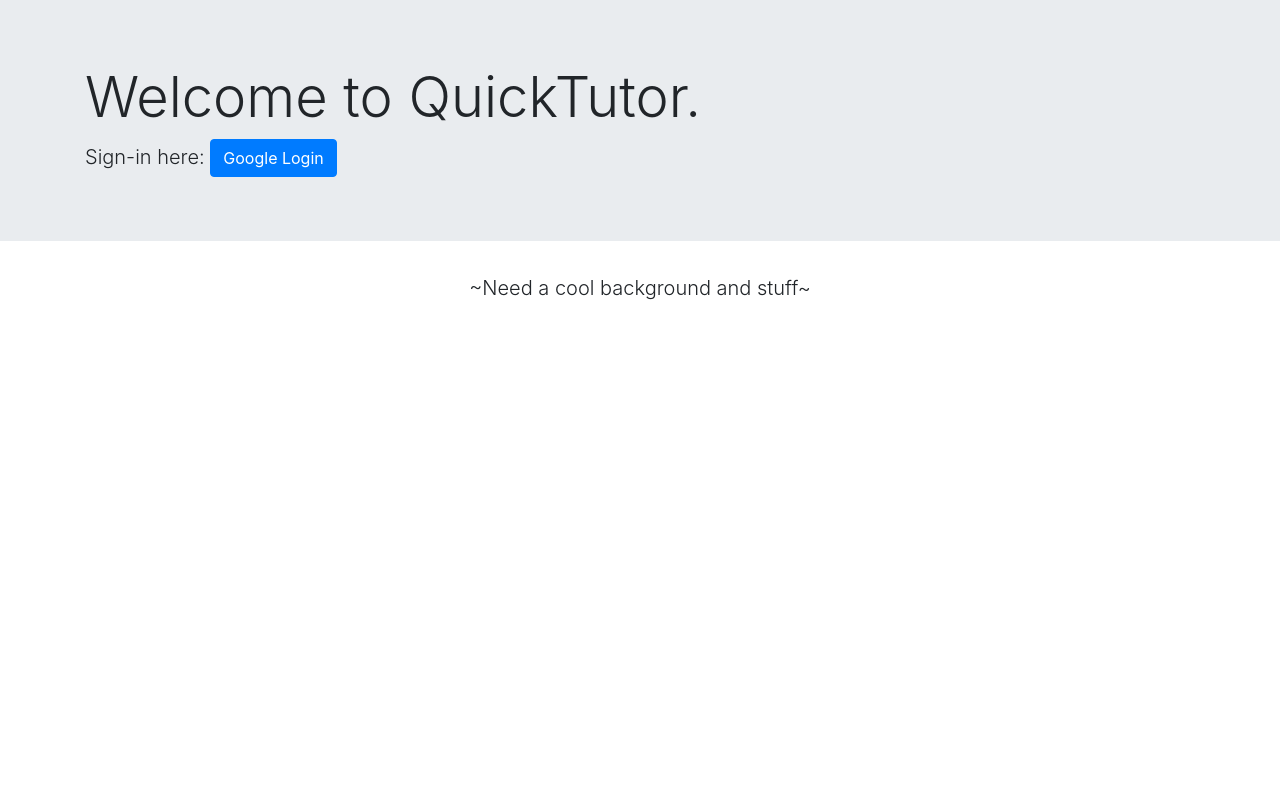
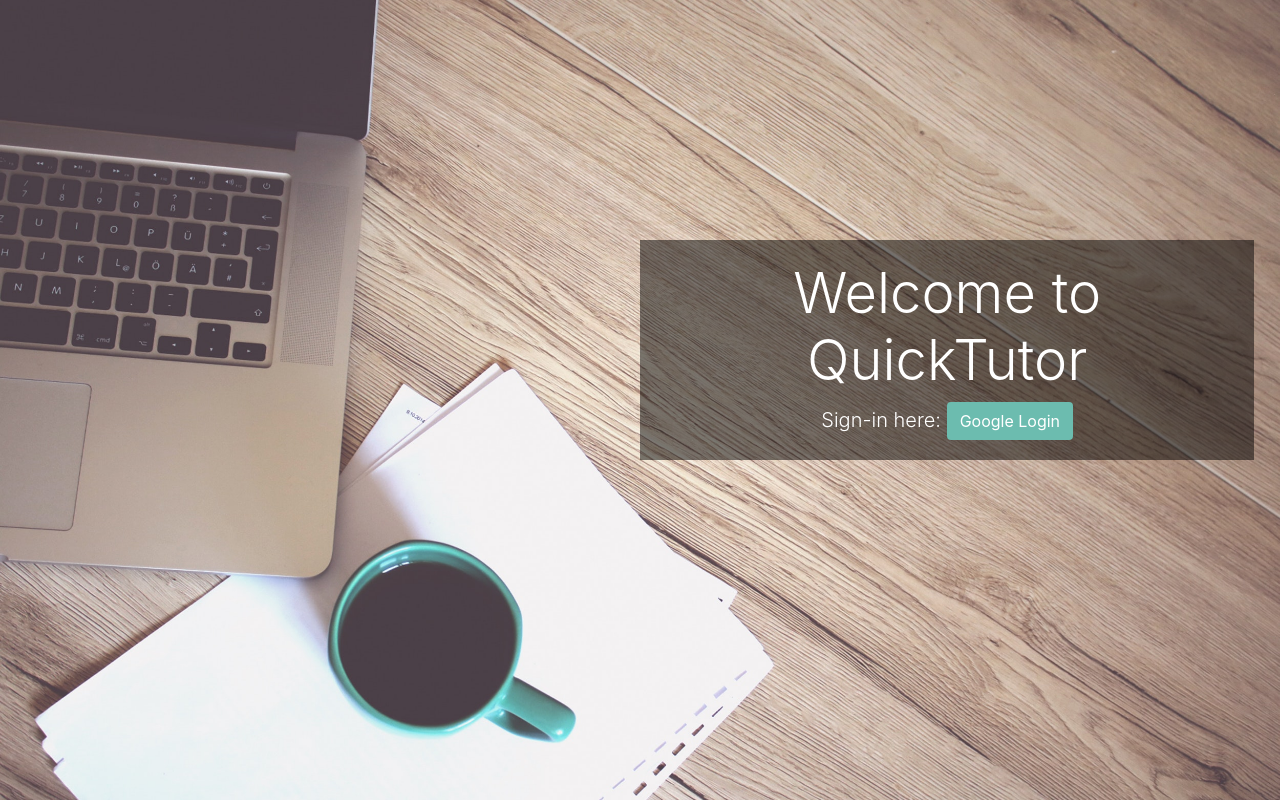
Before and after one commit to quinnlewis98/QuickTutor, a Django app: page / in a window 1280 px wide. Run offline with Django 3.2, Linux system fonts and the light colour scheme; parts of the project's set-up code (start-up, migrations or seed data) failed here and were passed over; some libraries are stand-ins or nearby versions.

Commit message:
login page styling

```diff
--- a/app/static/app/style.css
+++ b/app/static/app/style.css
@@ -41,3 +41,18 @@
     font-style: italic;
     font-size: 14px;
 }
+
+.welcome-content {
+    padding-left: 50%;
+    padding-top: 15%;
+    color: white;
+    font-weight: 400;
+    text-align: center;
+    position: absolute;
+    top: 30%;
+    left: 50%;
+    background: rgb(0, 0, 0); /* Fallback color */
+    background: rgba(0, 0, 0, 0.5); /* Black background with 0.5 opacity */
+    width: 48%;
+    padding: 20px;
+  }
--- a/app/templates/app/index.html
+++ b/app/templates/app/index.html
@@ -13,22 +13,29 @@
         <link rel="stylesheet" type="text/css" href="static/app/style.css">
     </head>
 
+    <style>
+        body {
+          background-image: url("../../media/background_for_login.jpg");
+          background-size: cover;
+          background-position:center;
+        }
+    </style>
+
     <body>
-        <div class="jumbotron jumbotron-fluid">
-            <div class="container">
-              <h1 class="display-4">Welcome to QuickTutor.</h1>
+        <div class="container">
+            <div class="welcome-content">
+                <h1 class="display-4">Welcome to QuickTutor</h1>
                 <span class="lead">
                     Sign-in here:
-                    <a class="btn btn-primary" href="{% provider_login_url "google" %}">Google Login</a>
+                    <a class="btn" style="background-color: #6cbcaf; color: white;" href="{% provider_login_url "google" %}">Google Login</a>
                 </span>
             </div>
         </div>
 
-        <p class="lead" align="center">~Need a cool background and stuff~</p>
+    </body>
 
         <!-- Some required Bootstrap stuff -->
         <script src="https://code.jquery.com/jquery-3.4.1.slim.min.js" integrity="sha384-J6qa4849blE2+poT4WnyKhv5vZF5SrPo0iEjwBvKU7imGFAV0wwj1yYfoRSJoZ+n" crossorigin="anonymous"></script>
         <script src="https://cdn.jsdelivr.net/npm/popper.js@1.16.0/dist/umd/popper.min.js" integrity="sha384-Q6E9RHvbIyZFJoft+2mJbHaEWldlvI9IOYy5n3zV9zzTtmI3UksdQRVvoxMfooAo" crossorigin="anonymous"></script>
         <script src="https://stackpath.bootstrapcdn.com/bootstrap/4.4.1/js/bootstrap.min.js" integrity="sha384-wfSDF2E50Y2D1uUdj0O3uMBJnjuUD4Ih7YwaYd1iqfktj0Uod8GCExl3Og8ifwB6" crossorigin="anonymous"></script>
-    </body>
 </html>
```
Also changed, not shown: media/background_for_login.jpg (added).
